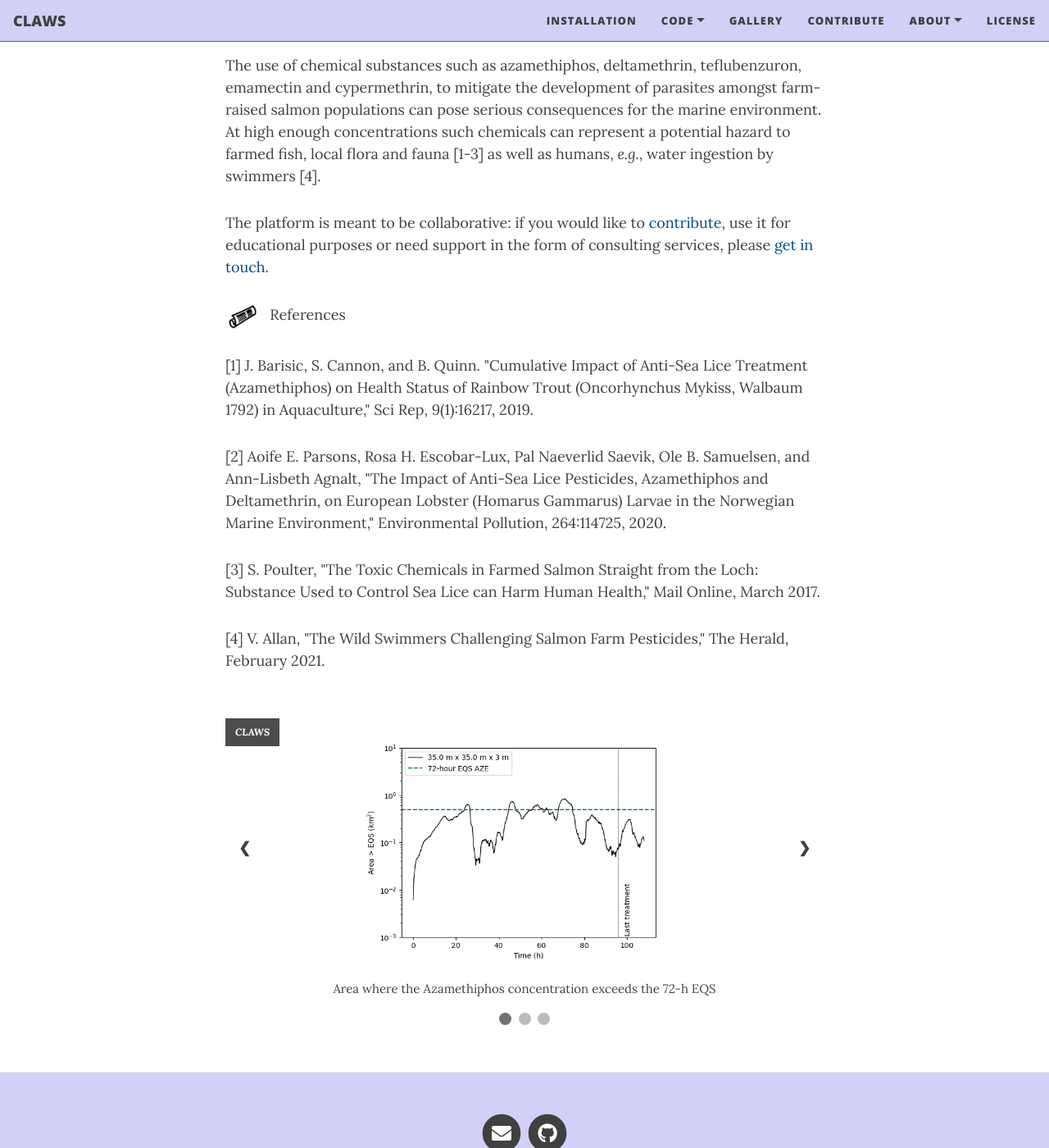
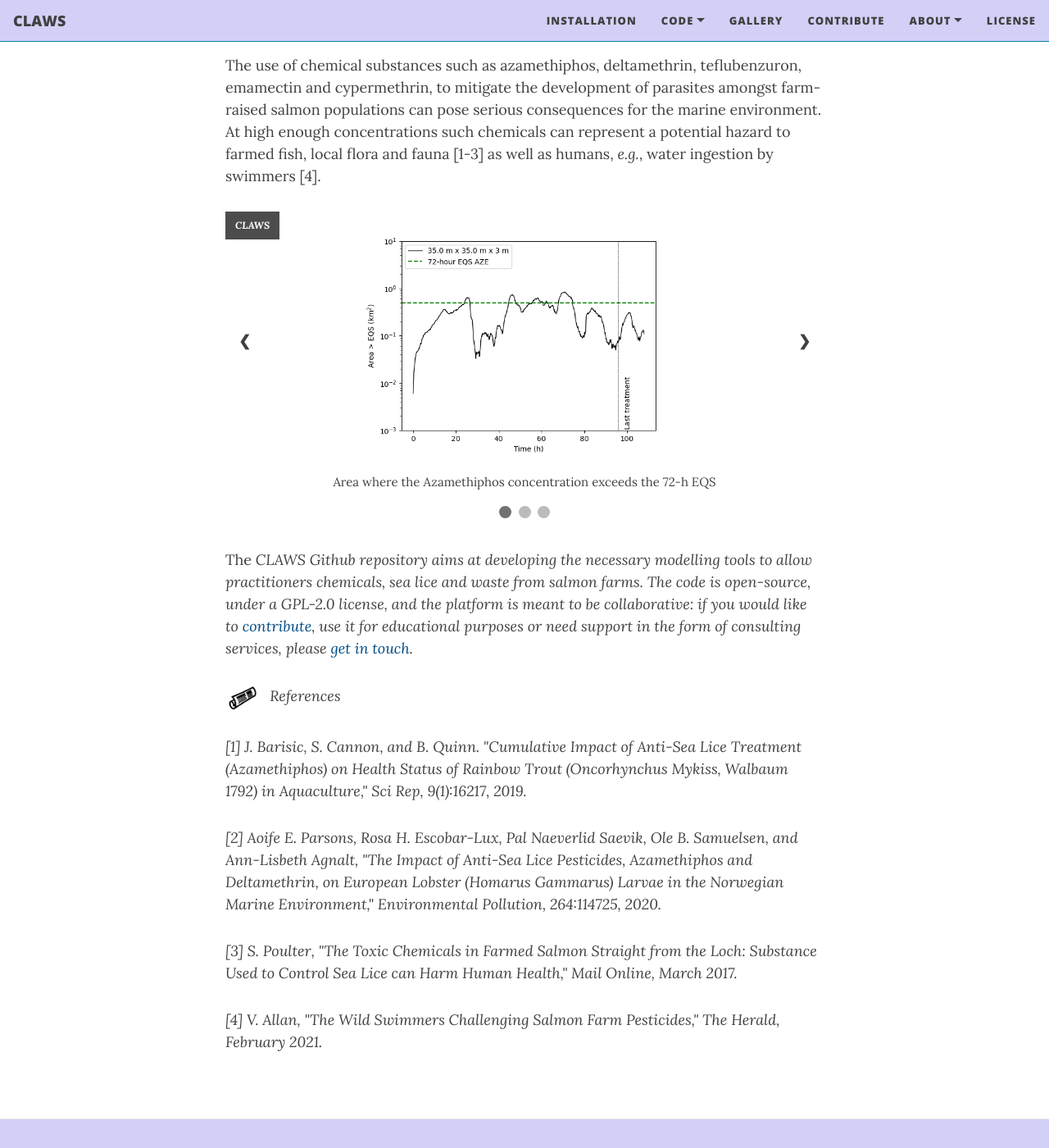
Before and after one commit to claws-scot/claws-scot.github.io, a Jekyll site: the page built from index.html, in a window 1280 px wide and 1400 px high, scrolled down 218 px. Shown: the whole window at 82% size. Built offline with Jekyll 4.4.1, drawn with Linux system fonts in a browser that asks for light colours; nearby versions of some CDN libraries; the list of posts is cut into pages by our own code.

Commit message:
Editing web pages

```diff
--- a/index.html
+++ b/index.html
@@ -12,19 +12,6 @@ nav-short: true
 <p>
 The use of chemical substances such as azamethiphos, deltamethrin, teflubenzuron, emamectin and cypermethrin, to mitigate the development of parasites amongst farm-raised salmon populations can pose serious consequences for the marine environment. At high enough concentrations such chemicals can represent a potential hazard to farmed fish, local flora and fauna [1-3] as well as humans, <i>e.g.</i>, water ingestion by swimmers [4].
 </p>
-
-<p>
-The platform is meant to be collaborative: if you would like to <a href="https://claws-scot.github.io/contribute/">contribute</a>, use it for educational purposes or need support in the form of consulting services, please <a href="https://claws-scot.github.io/contact">get in touch</a>.
-</p>
-
-<p><img src="/docs/icons/publis.png" width="40"> &nbsp; References</p>
-<p>[1] J. Barisic, S. Cannon, and B. Quinn. "Cumulative Impact of Anti-Sea Lice Treatment (Azamethiphos) on Health Status of Rainbow Trout (Oncorhynchus Mykiss, Walbaum 1792) in Aquaculture," Sci Rep, 9(1):16217, 2019.</p>
-<p>[2] Aoife E. Parsons, Rosa H. Escobar-Lux, Pal Naeverlid Saevik, Ole B. Samuelsen, and Ann-Lisbeth Agnalt, "The Impact of Anti-Sea Lice Pesticides, Azamethiphos and Deltamethrin, on European Lobster (Homarus Gammarus) Larvae in the Norwegian Marine Environment," Environmental Pollution, 264:114725, 2020.</p>
-<p>[3] S. Poulter, "The Toxic Chemicals in Farmed Salmon Straight from the Loch: Substance Used to
-Control Sea Lice can Harm Human Health," Mail Online, March 2017.</p>
-<p>[4] V. Allan, "The Wild Swimmers Challenging Salmon Farm Pesticides," The Herald, February 2021.</p>
-
-<br>
 
 <!-- Slideshow container -->
 <div class="slideshow-container">
@@ -63,8 +50,19 @@ Control Sea Lice can Harm Human Health," Mail Online, March 2017.</p>
   <span class="dot" onclick="currentSlide(3)"></span>
 </div>
 
+<p>
+The <i>CLAWS<i> Github repository aims at developing the necessary modelling tools to allow practitioners chemicals, sea lice and waste from salmon farms. The code is open-source, under a GPL-2.0 license, and the platform is meant to be collaborative: if you would like to <a href="https://claws-scot.github.io/contribute/">contribute</a>, use it for educational purposes or need support in the form of consulting services, please <a href="https://claws-scot.github.io/contact">get in touch</a>.
+</p>
+
+<p><img src="/docs/icons/publis.png" width="40"> &nbsp; References</p>
+<p>[1] J. Barisic, S. Cannon, and B. Quinn. "Cumulative Impact of Anti-Sea Lice Treatment (Azamethiphos) on Health Status of Rainbow Trout (Oncorhynchus Mykiss, Walbaum 1792) in Aquaculture," Sci Rep, 9(1):16217, 2019.</p>
+<p>[2] Aoife E. Parsons, Rosa H. Escobar-Lux, Pal Naeverlid Saevik, Ole B. Samuelsen, and Ann-Lisbeth Agnalt, "The Impact of Anti-Sea Lice Pesticides, Azamethiphos and Deltamethrin, on European Lobster (Homarus Gammarus) Larvae in the Norwegian Marine Environment," Environmental Pollution, 264:114725, 2020.</p>
+<p>[3] S. Poulter, "The Toxic Chemicals in Farmed Salmon Straight from the Loch: Substance Used to
+Control Sea Lice can Harm Human Health," Mail Online, March 2017.</p>
+<p>[4] V. Allan, "The Wild Swimmers Challenging Salmon Farm Pesticides," The Herald, February 2021.</p>
 
 
+<!-- Javascript for the slideshow -->
 <script>
 let slideIndex = Math.floor(Math.random() * 4);
 let timeoutms;
```
